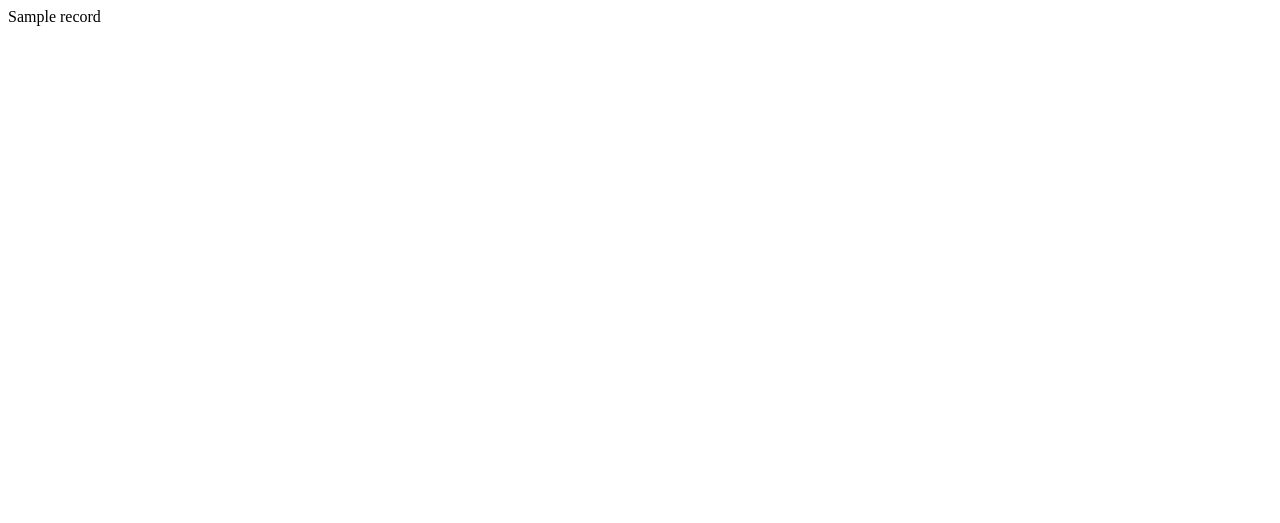
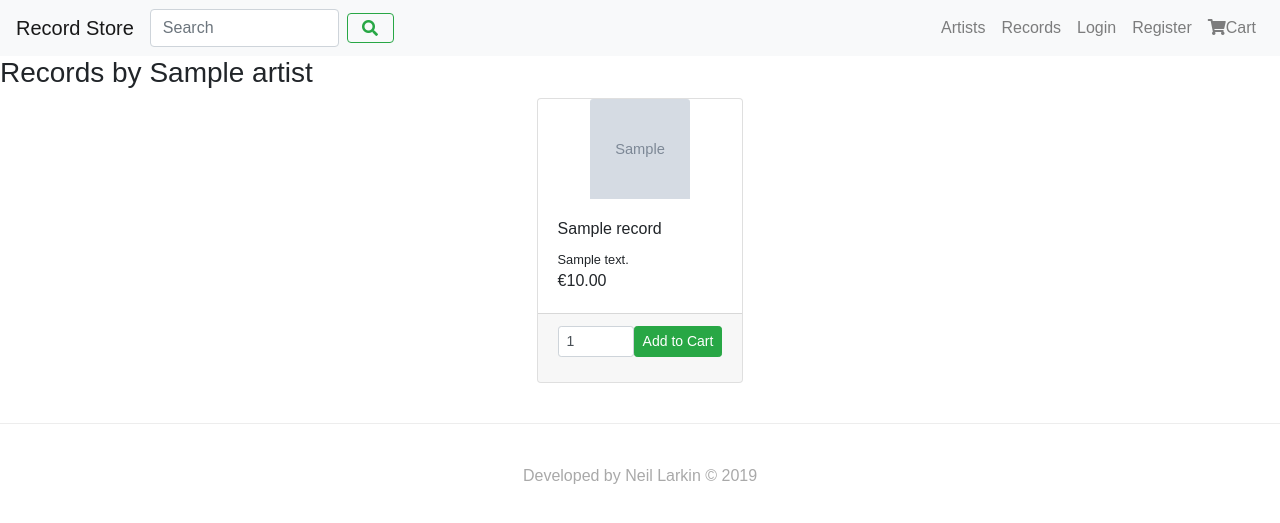
Before and after one commit to neillarkin/webshop, a Django app: a page that uses artists/templates/artists_records.html in a window 1280 px wide. Before the commit the part shown is almost empty. Shown: the top 523 px of the page. Run offline with Django 3.2, Linux system fonts and the light colour scheme; tables that the repository leaves empty hold one stand-in row (values such as "Sample post"); grey boxes marked "Sample" are stand-in pictures; some libraries are stand-ins or nearby versions.

Commit message:
Added Artists' Records view and navbar menu items

```diff
--- a/accounts/templates/profile.html
+++ b/accounts/templates/profile.html
@@ -1,6 +1,6 @@
 {% extends 'base.html' %}
 
-{% block page_title %}{{ user }}'s Profile{% endblock %}
+
 
 {% block page_heading %}{{ user }}'s Profile{% endblock %}
 
--- a/artists/templates/artists.html
+++ b/artists/templates/artists.html
@@ -1,7 +1,10 @@
 {% extends 'base.html' %}
 
+{% block page_title %}Artists{% endblock %}
+
+{% block page_heading %}Artists{% endblock %}
+
 {% block content %}
-
 
 <div class="container-fluid">
   <div class="row ">
--- a/artists/templates/artists_records.html
+++ b/artists/templates/artists_records.html
@@ -1,5 +1,45 @@
+{% extends 'base.html' %}
 
-{{artist.name}}
- {% for record in artists_records %}
-    {{record}}
-  {% endfor %}
+{% block page_title %}{{artist.name}}{% endblock %}
+
+{% block page_heading %}Records by {{artist.name}}{% endblock %}
+
+
+{% block content %}
+<div class="container-fluid">
+  <div class="row ">
+
+   <div class="card-deck mx-auto ">
+
+    {% for record in artists_records %}
+      <div class="card">
+      <img class="card-img-top mx-auto" src="{{ MEDIA_URL }}{{ record.image }}" alt="Card image cap">
+       <div class="card-body ">
+         <h6 class="card-title">{{ record.name }}</h6>
+         <small><p class="card-text">{{ record.description }}</p></small>
+         <p class="card-text">€{{ record.price }}</p>
+       </div>
+      <div class="card-footer">
+       <small>
+           <form method="post" action="{% url 'add_to_cart' record.id %}">
+             {% csrf_token %}
+                 <div class="input-group ">
+                      <span><input name="quantity" type="number" min="1" max="999" class="form-control form-control-sm" value="1"></span>
+                     <span class="input-group-btn">
+                         <button class="btn btn-success btn-sm" type="submit">Add to Cart</button>
+                     </span>
+                 </div>
+             </form>
+       </small>
+     </div>
+
+
+      </div>
+     {% endfor %}
+
+    </div>
+
+
+  </div>
+</div>
+{% endblock %}
--- a/artists/views.py
+++ b/artists/views.py
@@ -8,5 +8,6 @@ def all_artists(request):
     return render(request, "artists.html", {"artists": artists})
 
 def artists_records(request, id):
+    artist = Artist.objects.get(id=id)
     artists_records = Record.objects.filter(artist_id=id)
-    return render(request, "artists_records.html", {"artists_records": artists_records})
+    return render(request, "artists_records.html", {"artist": artist, "artists_records": artists_records})
--- a/cart/templates/cart.html
+++ b/cart/templates/cart.html
@@ -1,6 +1,10 @@
 {% extends 'base.html' %}
 {% load static from staticfiles %}
 {% load bootstrap_tags %}
+
+{% block page_title %}{{ user }}'s Cart{% endblock %}
+
+{% block page_heading %}{{ user }}'s Cart{% endblock %}
 
 {% block content %}
 
--- a/checkout/templates/checkout.html
+++ b/checkout/templates/checkout.html
@@ -11,6 +11,10 @@
 </script>
 <script type="text/javascript" src="{% static 'js/stripe.js' %}"></script>
 {% endblock %}
+
+{% block page_title %}Checkout{% endblock %}
+
+{% block page_heading %}Checkout{% endblock %}
 
 {% block content %}
 
--- a/records/templates/records.html
+++ b/records/templates/records.html
@@ -1,7 +1,10 @@
 {% extends 'base.html' %}
 
+{% block page_title %}Records{% endblock %}
+
+{% block page_heading %}Records{% endblock %}
+
 {% block content %}
-
 
 <div class="container-fluid">
   <div class="row ">
--- a/templates/base.html
+++ b/templates/base.html
@@ -31,6 +31,8 @@
 
         <div class="collapse navbar-collapse" id="navbarSupportedContent">
             <ul class="navbar-nav ml-auto">
+                <li class="nav-item"><a class="nav-link" href="{% url 'artists' %}">Artists</a></li>
+                <li class="nav-item"><a class="nav-link" href="{% url 'records' %}">Records</a></li>
                 {% if user.is_authenticated %}
                 <li class="nav-item"><a class="nav-link" href="{% url 'profile' %}">Profile</a></li>
                 <li class="nav-item"><a class="nav-link" href="{% url 'logout' %}">Logout</a></li>
```
